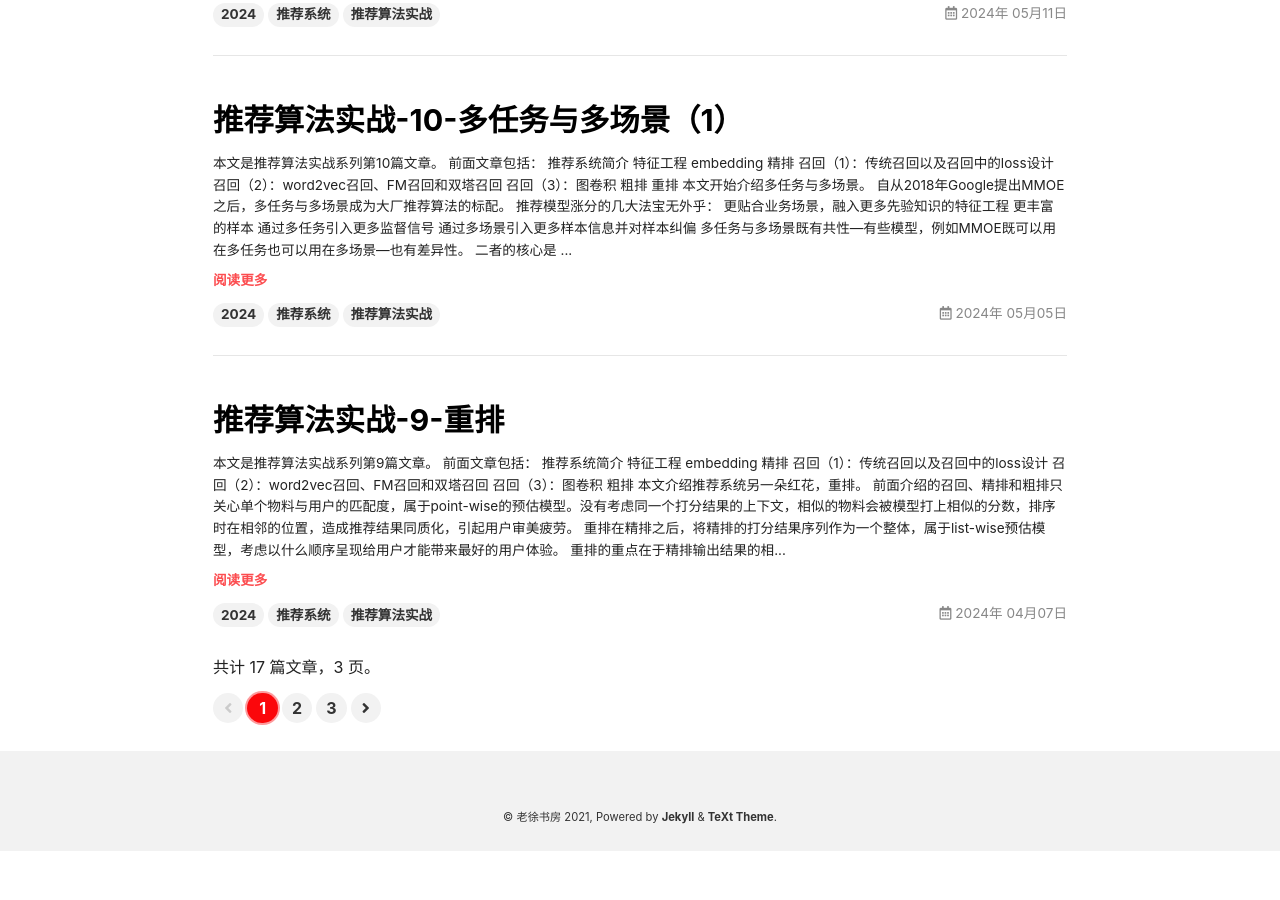
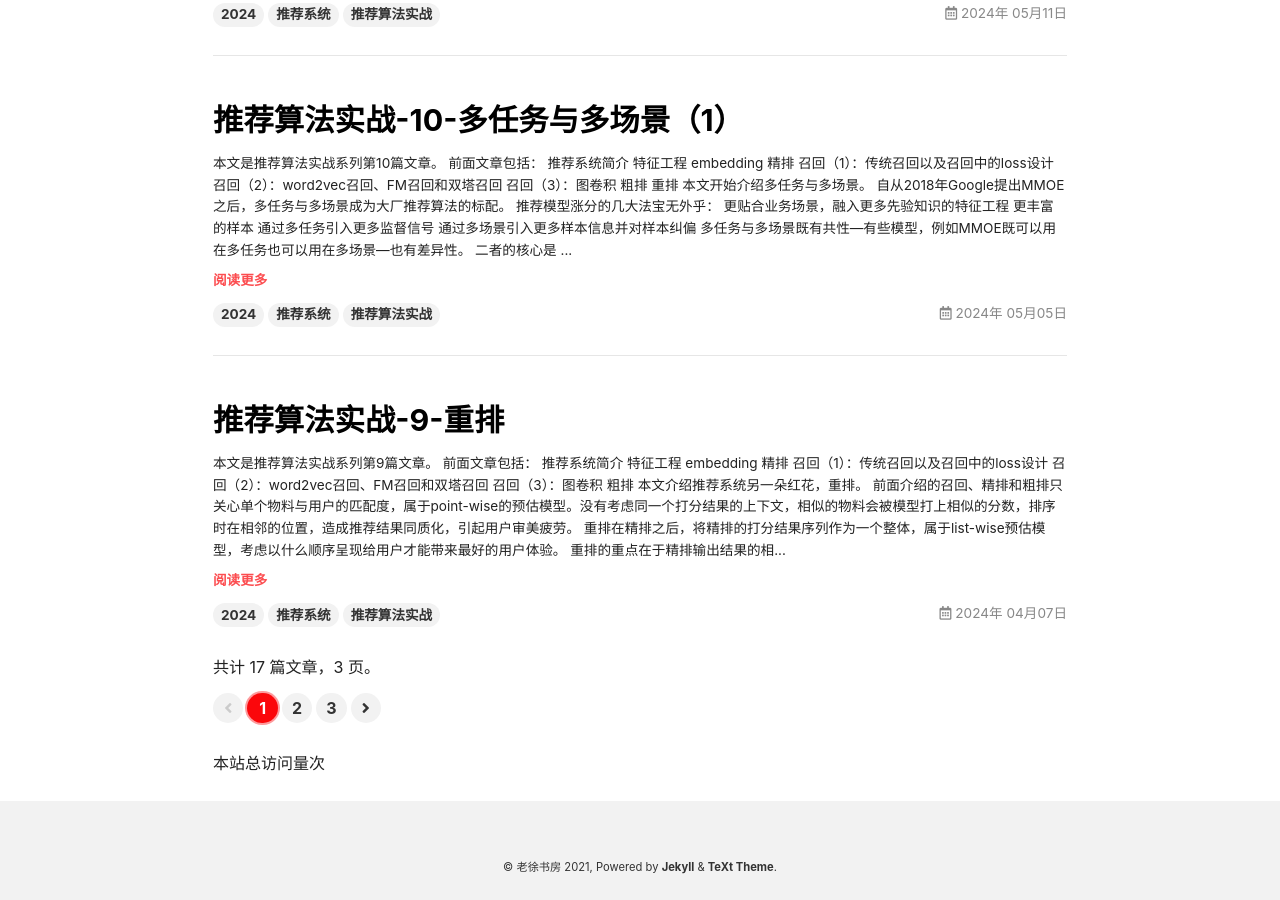
Before and after one commit to ieipi/ieipi.github.io, a Jekyll site: the page built from index.html, in a window 1280 px wide and 900 px high, scrolled down 1884 px. Built offline with Jekyll 4.4.1, drawn with Linux system fonts in a browser that asks for light colours; nearby versions of some CDN libraries; the list of posts is cut into pages by our own code; comment, search, counter and statistics services are not loaded; before the commit the page ends 2735 px from its top, so only the background shows below that.

Commit message:
添加访问计数器

```diff
--- a/index.html
+++ b/index.html
@@ -3,3 +3,5 @@
 # articles:
 #   excerpt_type: html
 ---
+<script async src="//busuanzi.ibruce.info/busuanzi/2.3/busuanzi.pure.mini.js"></script>
+<span id="busuanzi_container_site_pv">本站总访问量<span id="busuanzi_value_site_pv"></span>次</span>
```
